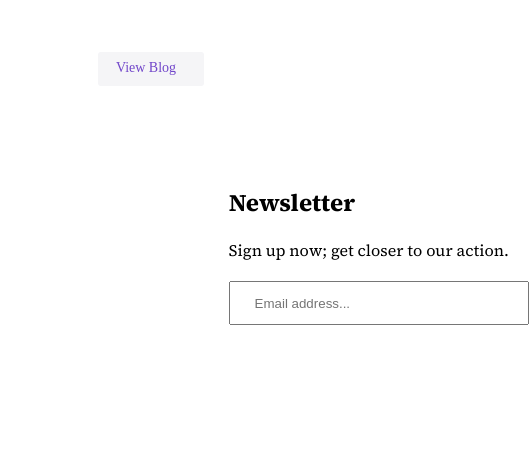
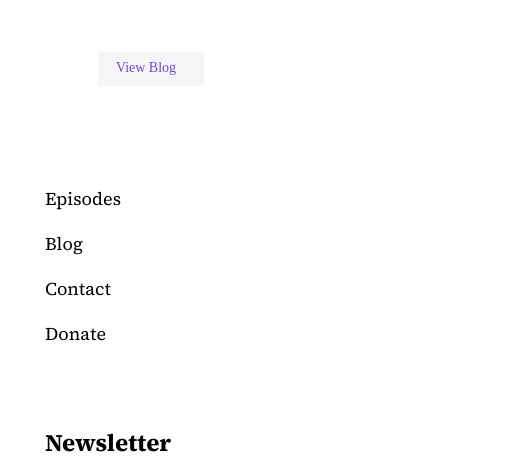
Before and after one commit to tashpulatovv7/co-working-2, a plain HTML site: page index.html in a window 390 px wide. Shown: the part 3392-3863 px from the top of the page, 529 px wide, since content can reach past the window. Drawn offline with nearby package versions, Linux system fonts and the light colour scheme.

Commit message:
finish again bilol

```diff
--- a/style/style-bilol.css
+++ b/style/style-bilol.css
@@ -483,7 +483,7 @@ footer {
 
 .footer-img a:hover {
 	transform: scale(1.7);
-    transition: all 1s ease;
+	transition: all 1s ease;
 }
 
 @media (max-width: 600px) {
@@ -572,4 +572,41 @@ footer {
 	.blog {
 		margin-left: 25vw;
 	}
+
+	footer {
+		display: flex;
+		align-items: center;
+		justify-content: center;
+		flex-direction: column;
+		gap: 40px;
+	}
+
+	.footer-links {
+		display: flex;
+
+		flex-direction: column;
+		gap: 80px;
+	}
+	.link {
+		display: flex;
+		flex-direction: column;
+		gap: 20px;
+	}
+	.link a {
+		text-decoration: none;
+		font-weight: 400;
+		font-size: 18px;
+		color: var(--text-color);
+		transition: all 1s ease;
+	}
+	.link a:hover {
+		color: var(--primary-color);
+		transition: all 1s ease;
+		transform: scale(1.1);
+	}
+	.footer-text {
+		display: flex;
+		flex-direction: column;
+		gap: 15px;
+	}
 }
```
